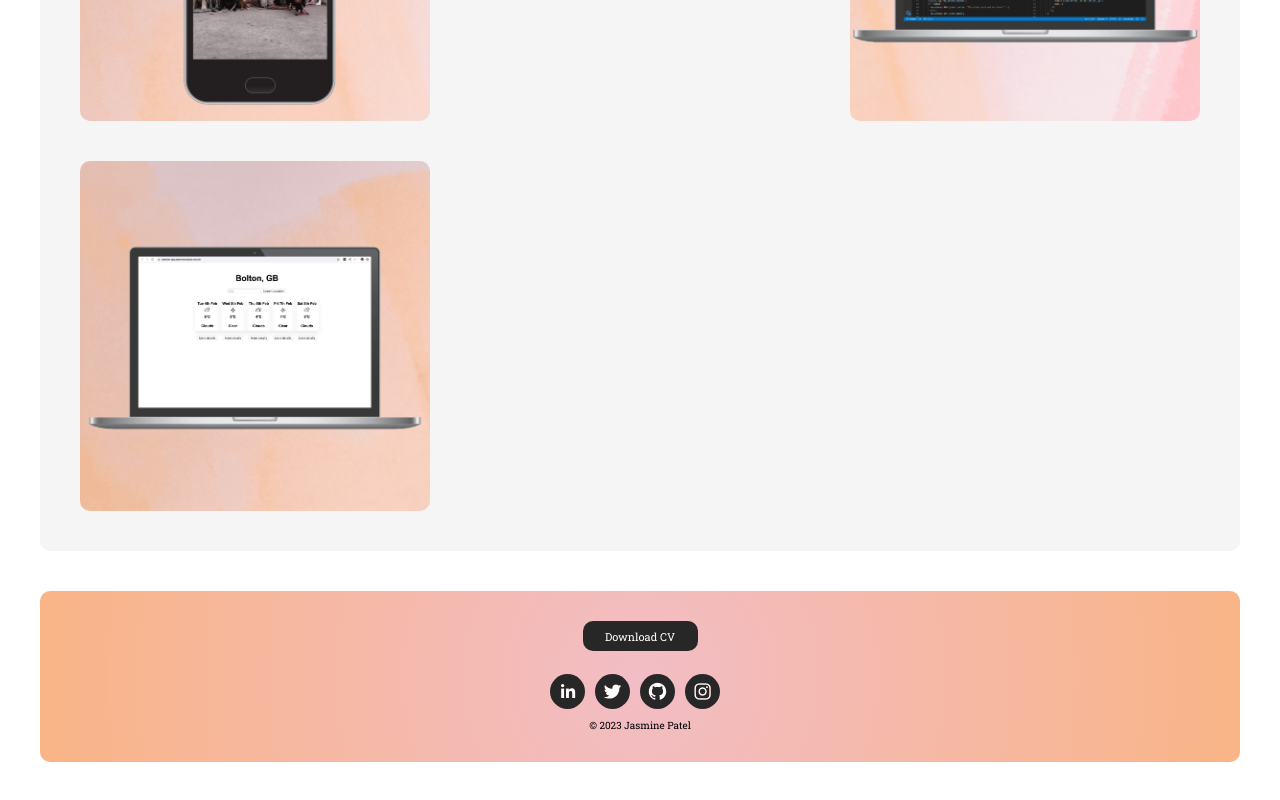
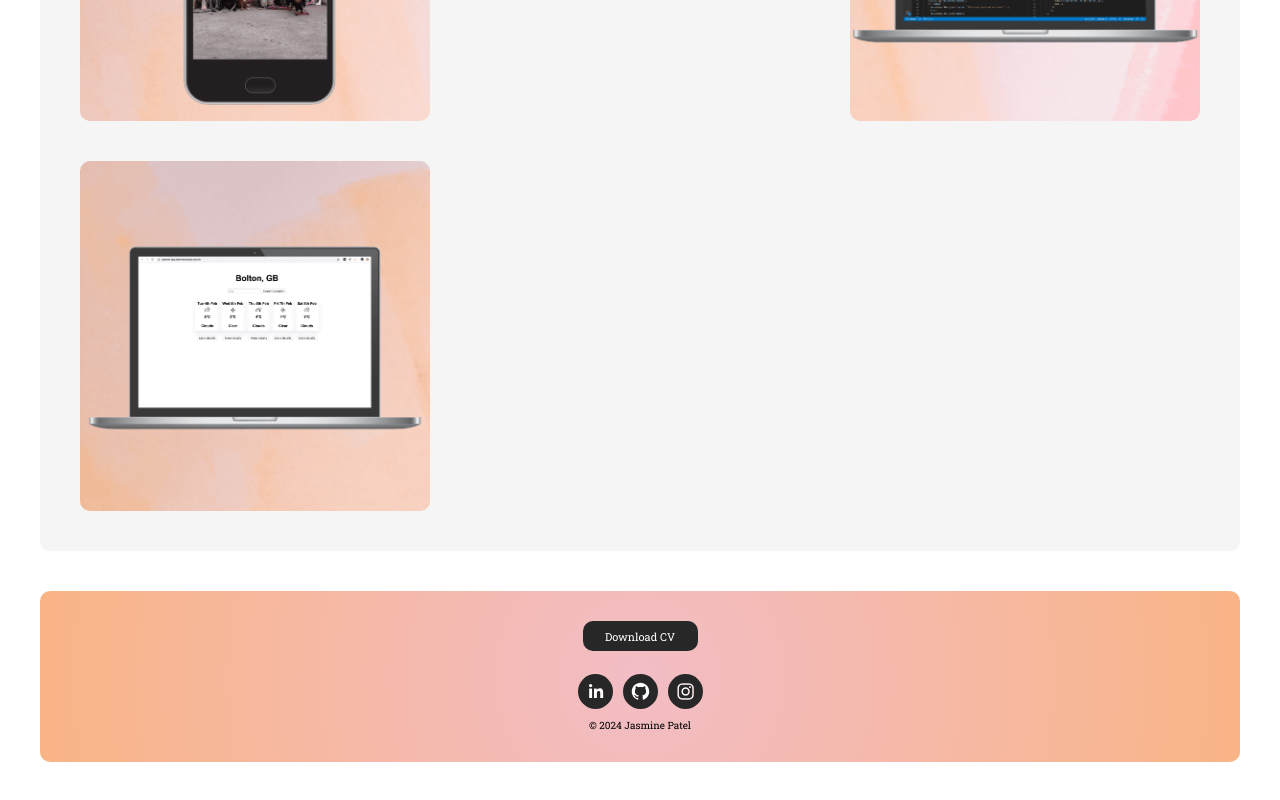
Before and after one commit to JasmineAmberPatel/jasmine-portfolio, a React (Create React App) app: page / in a window 1280 px wide. Shown: the part 1961-2761 px from the top of the page. Built offline with nearby package versions, Linux system fonts and the light colour scheme.

Commit message:
Update website for 2024

```diff
--- a/src/components/projects.jsx
+++ b/src/components/projects.jsx
@@ -7,7 +7,7 @@ function Projects() {
         <div className="Projects" id="projects">
             <h2 className="Subtitle project-title">Projects</h2>
             <div className="Projects_container">
-                <div className="Projects_box flickr">
+                <div className="Projects_box">
                     <img className="Projects_image" src={require('../images/photo-finder.png')} alt="flickr finder app"></img>
                     <div className="Project-info">
                         <h2 className="Subtitle">Photo Finder App</h2>
@@ -18,7 +18,7 @@ function Projects() {
                         </div>
                     </div>
                 </div>
-                <div className="Projects_box community">
+                <div className="Projects_box">
                     <img className="Projects_image" src={require('../images/community-events-1.png')} alt="community events app"></img>
                     <div className="Project-info">
                         <h2 className="Subtitle">Community Events App</h2>
@@ -30,7 +30,7 @@ function Projects() {
                         </div>
                     </div>
                 </div>
-                <div className="Projects_box spotify">
+                <div className="Projects_box">
                     <img className="Projects_image" src={require('../images/spotify-mosaic.png')} alt="spotify mosaic"></img>
                     <div className="Project-info">
                         <h2 className="Subtitle">Music Mosaic</h2>
@@ -42,7 +42,7 @@ function Projects() {
                         </div>
                     </div>
                 </div>
-                <div className="Projects_box snacky">
+                <div className="Projects_box">
                     <img className="Projects_image" src={require('../images/snacky.png')} alt="snacky snake game"></img>
                     <div className="Project-info">
                         <h2 className="Subtitle">Snacky Snake</h2>
@@ -54,7 +54,7 @@ function Projects() {
                         </div>
                     </div>
                 </div>
-                <div className="Projects_box golden">
+                <div className="Projects_box">
                     <img className="Projects_image" src={require('../images/golden-shoe-01.png')} alt="golden shoe"></img>
                     <div className="Project-info">
                         <h2 className="Subtitle">Golden Shoe</h2>
@@ -91,7 +91,7 @@ function Projects() {
                         </div>
                     </div>
                 </div>
-                <div className="Projects_box music">
+                <div className="Projects_box">
                     <img className="Projects_image" src={require('../images/music-01.png')} alt="music library api"></img>
                     <div className="Project-info">
                         <h2 className="Subtitle">Music Library API</h2>
@@ -103,7 +103,7 @@ function Projects() {
                         </div>
                     </div>
                 </div>
-                <div className="Projects_box  weather">
+                <div className="Projects_box">
                     <img className="Projects_image" src={require('../images/weather-01.png')} alt="weather app"></img>
                     <div className="Project-info">
                         <h2 className="Subtitle">Weather Forecast</h2>
--- a/src/components/social.jsx
+++ b/src/components/social.jsx
@@ -10,11 +10,10 @@ function Social() {
             <br />
             <div className="social-icons">
                 <SocialIcon url="https://www.linkedin.com/in/jasmine-amber-patel-b04956a1/" network="linkedin" target="_blank" style={{ height: 35, width: 35 }} bgColor="#272727" fgColor="#ffffff" />
-                <SocialIcon url="https://twitter.com/CodesJamber" network="twitter" target="_blank" style={{ height: 35, width: 35, margin: 10 }} bgColor="#272727" fgColor="#ffffff" />
-                <SocialIcon url="https://github.com/JasmineAmberPatel" network="github" target="_blank" style={{ height: 35, width: 35 }} bgColor="#272727" fgColor="#ffffff" />
-                <SocialIcon url="https://www.instagram.com/jamber_ceramics/" network="instagram" target="_blank" style={{ height: 35, width: 35, margin: 10 }} bgColor="#272727" fgColor="#ffffff" />
+                <SocialIcon url="https://github.com/JasmineAmberPatel" network="github" target="_blank" style={{ height: 35, width: 35, margin: 10 }} bgColor="#272727" fgColor="#ffffff" />
+                <SocialIcon url="https://www.instagram.com/jamber_ceramics/" network="instagram" target="_blank" style={{ height: 35, width: 35 }} bgColor="#272727" fgColor="#ffffff" />
             </div>
-            <p>© 2023 Jasmine Patel</p>
+            <p>© 2024 Jasmine Patel</p>
         </div>
     )
 };
```
